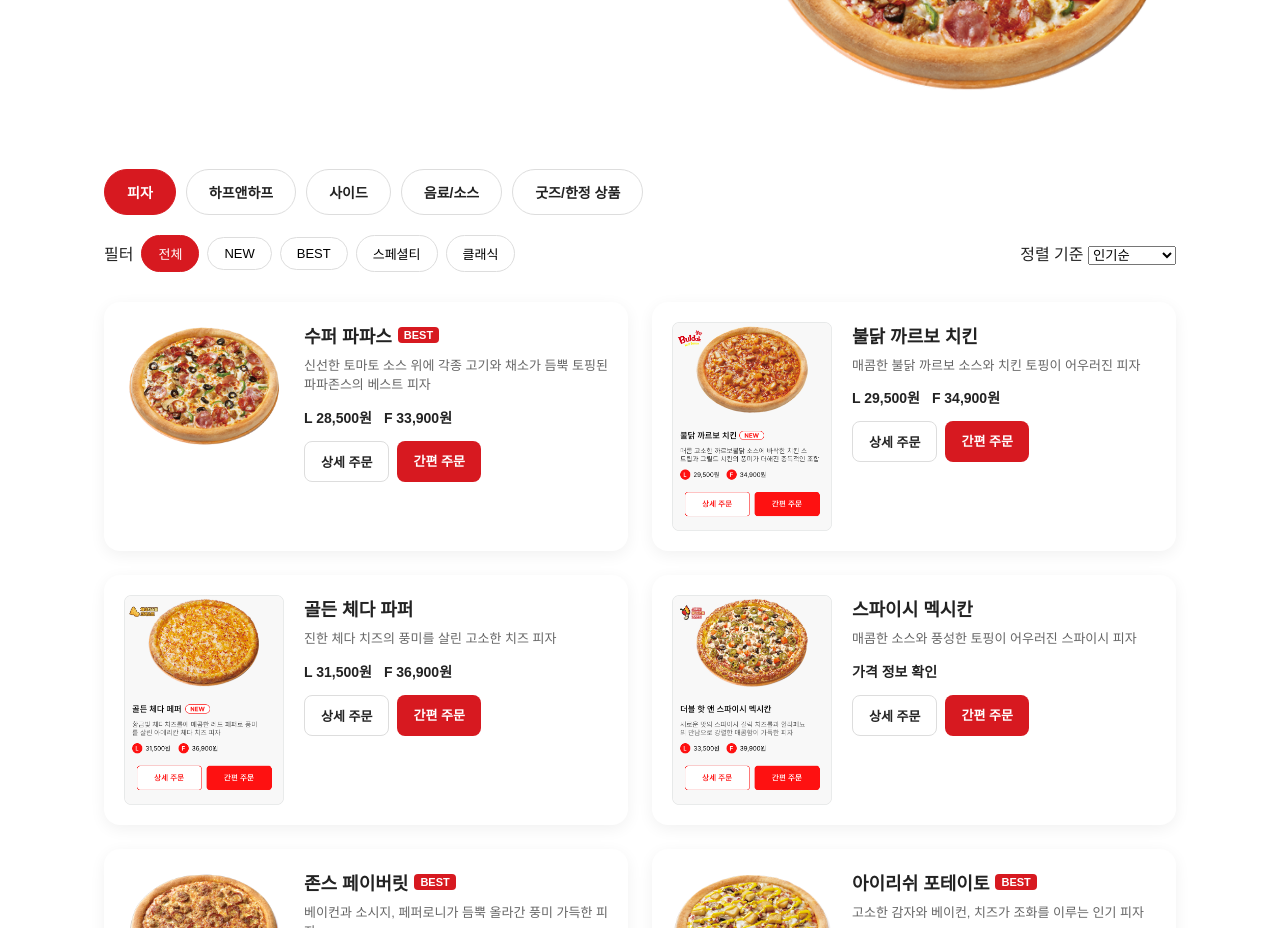
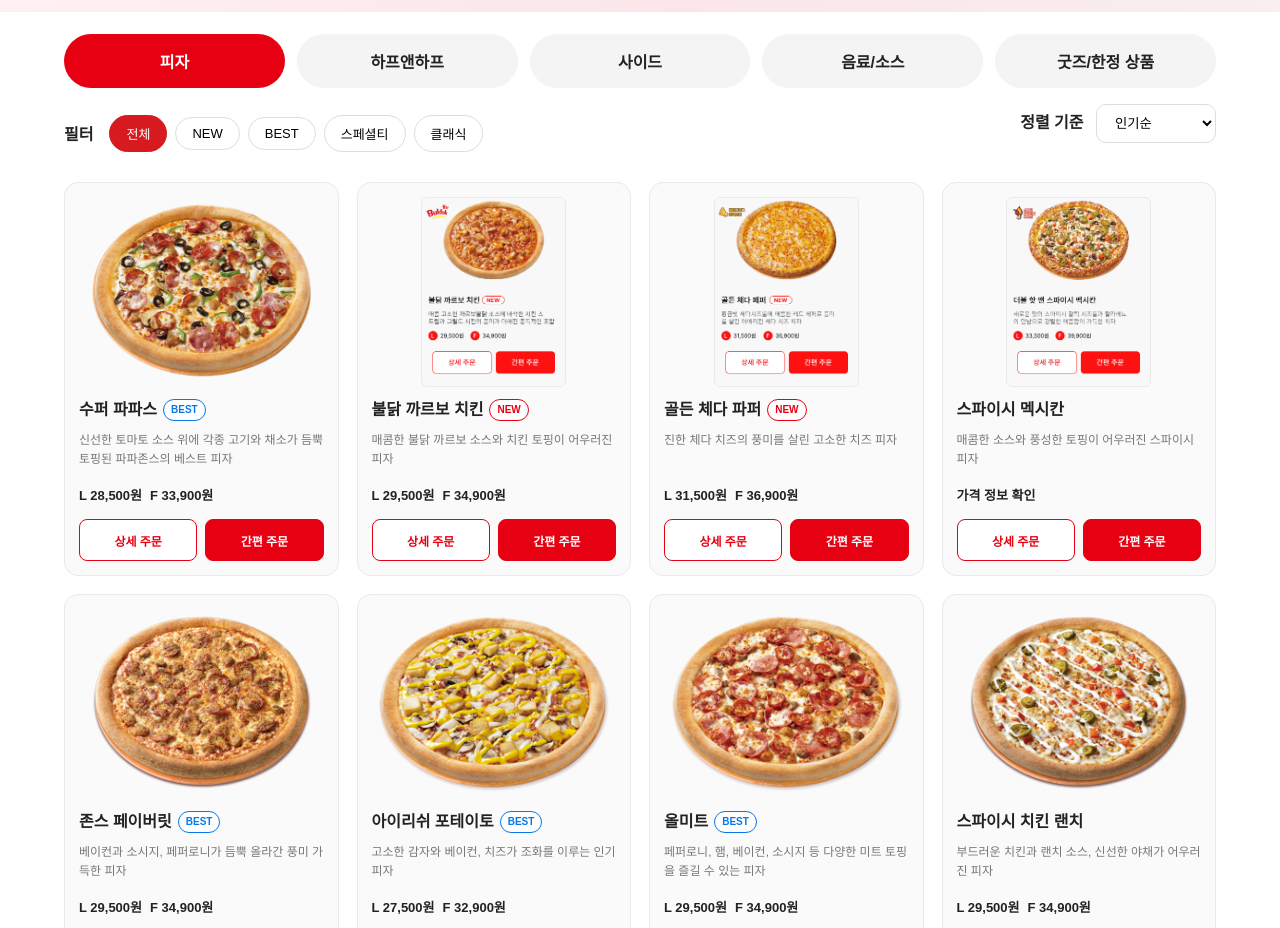
Before and after one commit to minjoon117/first-Class, a plain HTML site: page PAPAJOHNS/menu.html in a window 1280 px wide. Shown: the part 406-1334 px from the top of the page. Drawn offline with nearby package versions, Linux system fonts and the light colour scheme; a web font is replaced by a local one.

Commit message:
Style Papa Johns menu subpage as four-column vertical scroll list

```diff
--- a/PAPAJOHNS/CSS/main.css
+++ b/PAPAJOHNS/CSS/main.css
@@ -2307,3 +2307,311 @@ button {
 .main-nav a.active {
     color: var(--color-brand-red);
 }
+
+
+/* ===== 메뉴 서브페이지: 세로 스크롤 상품 목록 ===== */
+.menu-page {
+    background: #fff;
+}
+
+.menu-page .menu-hero {
+    max-width: none;
+    min-height: 250px;
+    padding: 38px max(5%, calc((100% - 1320px) / 2));
+    background: linear-gradient(105deg, #fff2f3 0%, #fbe5e8 56%, #f8eff0 100%);
+    overflow: hidden;
+}
+
+.menu-page .menu-hero-text {
+    flex: 1;
+}
+
+.menu-page .menu-hero-text h1 {
+    font-size: clamp(42px, 5vw, 68px);
+    letter-spacing: -2px;
+    line-height: 1;
+}
+
+.menu-page .menu-hero-sub {
+    color: #14543d;
+    font-weight: 700;
+}
+
+.menu-page .menu-hero-img {
+    flex: 1;
+    display: flex;
+    justify-content: flex-end;
+    align-items: center;
+}
+
+.menu-page .menu-hero-img img {
+    width: min(100%, 560px);
+    max-height: 230px;
+    object-fit: contain;
+}
+
+.menu-page .menu-category,
+.menu-page .menu-filter,
+.menu-page .menu-list {
+    max-width: 1400px;
+}
+
+.menu-page .menu-category {
+    padding-top: 22px;
+    padding-bottom: 16px;
+}
+
+.menu-page .category-tabs {
+    display: grid;
+    grid-template-columns: repeat(5, minmax(0, 1fr));
+    gap: 12px;
+}
+
+.menu-page .cat-tab {
+    display: flex;
+    justify-content: center;
+    align-items: center;
+    min-height: 54px;
+    padding: 12px 16px;
+    border: 0;
+    border-radius: 999px;
+    background: #f4f4f4;
+    color: #222;
+    text-decoration: none;
+    font-size: 16px;
+}
+
+.menu-page .cat-tab.active {
+    background: #e60012;
+    color: #fff;
+}
+
+.menu-page .menu-filter {
+    margin-bottom: 20px;
+    padding-top: 0;
+    padding-bottom: 0;
+}
+
+.menu-page .filter-left,
+.menu-page .filter-right {
+    min-height: 58px;
+}
+
+.menu-page .filter-label,
+.menu-page .filter-right label {
+    font-weight: 700;
+    margin-right: 8px;
+}
+
+.menu-page .filter-right select {
+    min-width: 120px;
+    padding: 10px 14px;
+    border: 1px solid #ddd;
+    border-radius: 10px;
+    background: #fff;
+}
+
+.menu-page .menu-list {
+    margin-bottom: 70px;
+}
+
+.menu-page .menu-list-grid {
+    grid-template-columns: repeat(4, minmax(0, 1fr));
+    gap: 18px;
+}
+
+.menu-page .menu-list-card {
+    min-width: 0;
+    display: flex;
+    flex-direction: column;
+    gap: 0;
+    padding: 14px;
+    border: 1px solid #e9e9e9;
+    border-radius: 14px;
+    background: #fafafa;
+    box-shadow: none;
+    transition: transform .2s ease, box-shadow .2s ease;
+}
+
+.menu-page .menu-list-card:hover {
+    transform: translateY(-3px);
+    box-shadow: 0 8px 22px rgba(0,0,0,.07);
+}
+
+.menu-page .menu-list-img {
+    width: 100%;
+    height: 190px;
+    display: flex;
+    align-items: center;
+    justify-content: center;
+    flex-shrink: 0;
+    margin-bottom: 10px;
+}
+
+.menu-page .menu-list-img img {
+    width: 100%;
+    height: 100%;
+    object-fit: contain;
+}
+
+.menu-page .menu-list-info {
+    display: flex;
+    flex: 1;
+    flex-direction: column;
+}
+
+.menu-page .menu-list-info h3 {
+    min-height: 26px;
+    margin: 0 0 8px;
+    font-size: 16px;
+    line-height: 1.35;
+    flex-wrap: wrap;
+}
+
+.menu-page .menu-list-info .tag {
+    font-size: 10px;
+    padding: 3px 7px;
+    border: 1px solid #e60012;
+    border-radius: 999px;
+    background: #fff;
+    color: #e60012;
+}
+
+.menu-page .menu-list-info .tag.best {
+    border-color: #0877e8;
+    color: #0877e8;
+    background: #fff;
+}
+
+.menu-page .menu-list-info p {
+    min-height: 42px;
+    margin: 0 0 12px;
+    color: #777;
+    font-size: 12px;
+    line-height: 1.55;
+    display: -webkit-box;
+    -webkit-line-clamp: 2;
+    -webkit-box-orient: vertical;
+    overflow: hidden;
+}
+
+.menu-page .menu-list-price {
+    min-height: 22px;
+    display: flex;
+    flex-wrap: wrap;
+    gap: 8px;
+    margin: auto 0 12px;
+    font-size: 13px;
+}
+
+.menu-page .menu-list-btns {
+    display: grid;
+    grid-template-columns: 1fr 1fr;
+    gap: 8px;
+}
+
+.menu-page .btn-detail,
+.menu-page .btn-quick {
+    display: flex;
+    justify-content: center;
+    align-items: center;
+    min-height: 42px;
+    padding: 8px 6px;
+    border-radius: 8px;
+    text-align: center;
+    text-decoration: none;
+    font-size: 12px;
+}
+
+.menu-page .btn-detail {
+    border: 1px solid #e60012;
+    color: #e60012;
+    background: #fff;
+}
+
+.menu-page .btn-quick {
+    border: 1px solid #e60012;
+    background: #e60012;
+    color: #fff;
+}
+
+.menu-coming-soon {
+    max-width: 1320px;
+    margin: 0 auto 18px;
+    padding: 24px 5%;
+    border-top: 1px solid #eee;
+    color: #333;
+}
+
+.menu-coming-soon span {
+    font-size: 18px;
+    font-weight: 700;
+}
+
+.menu-coming-soon p {
+    margin-top: 6px;
+    color: #888;
+    font-size: 13px;
+}
+
+@media (max-width: 1024px) {
+    .menu-page .menu-list-grid {
+        grid-template-columns: repeat(3, minmax(0, 1fr));
+    }
+    .menu-page .menu-list-img {
+        height: 170px;
+    }
+}
+
+@media (max-width: 768px) {
+    .menu-page .menu-hero {
+        min-height: 210px;
+        padding: 30px 5%;
+        gap: 12px;
+    }
+    .menu-page .menu-hero-text h1 {
+        font-size: 38px;
+    }
+    .menu-page .menu-hero-img img {
+        max-height: 160px;
+    }
+    .menu-page .category-tabs {
+        grid-template-columns: repeat(2, minmax(0, 1fr));
+    }
+    .menu-page .menu-list-grid {
+        grid-template-columns: repeat(2, minmax(0, 1fr));
+        gap: 12px;
+    }
+    .menu-page .menu-list-card {
+        padding: 10px;
+    }
+    .menu-page .menu-list-img {
+        height: 140px;
+    }
+    .menu-page .menu-list-info h3 {
+        font-size: 14px;
+    }
+    .menu-page .menu-list-btns {
+        grid-template-columns: 1fr;
+    }
+}
+
+@media (max-width: 480px) {
+    .menu-page .menu-hero {
+        flex-direction: column;
+        align-items: flex-start;
+    }
+    .menu-page .menu-hero-img {
+        width: 100%;
+        justify-content: center;
+    }
+    .menu-page .menu-hero-img img {
+        max-height: 150px;
+    }
+    .menu-page .menu-filter {
+        align-items: flex-start;
+    }
+    .menu-page .filter-left {
+        flex-wrap: wrap;
+    }
+}
```
